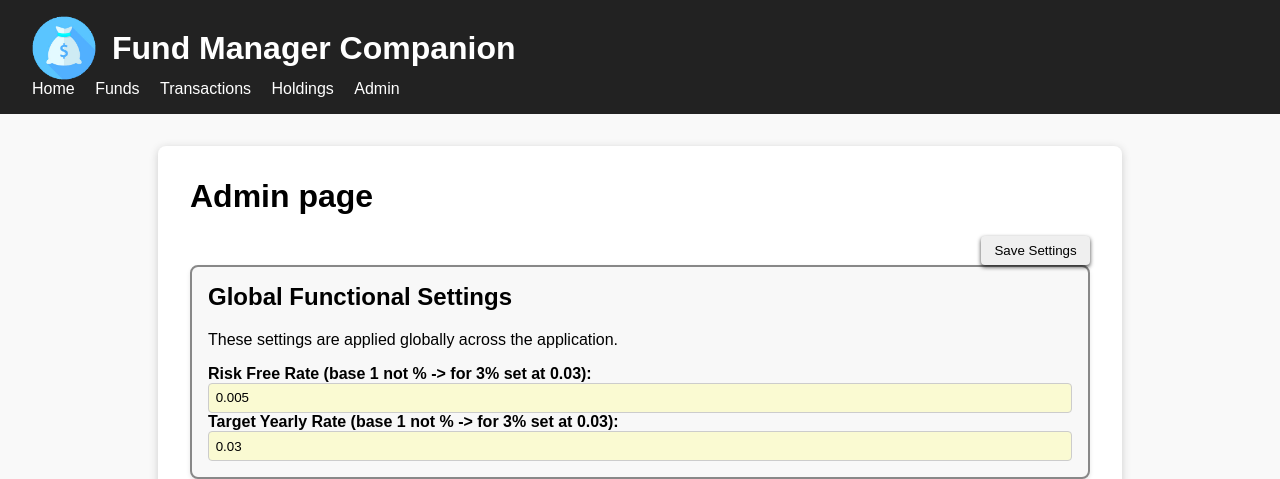
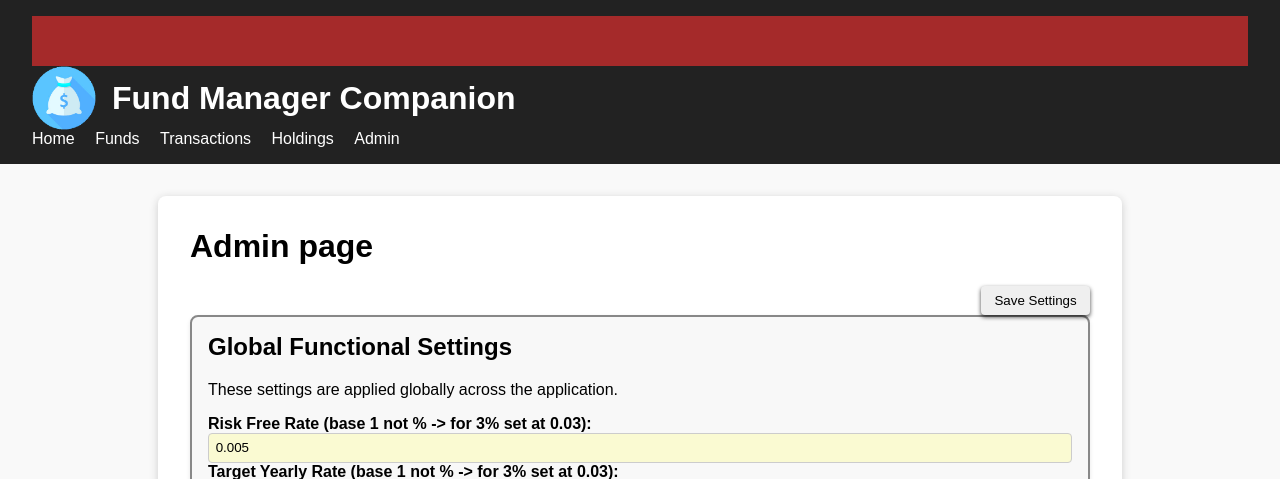
Before and after one commit to AlanFromJapan/FundManagerCompanion, a Flask app: page /admin in a window 1280 px wide. Shown: the top 479 px of the page. Run offline with Flask 3, Linux system fonts and the light colour scheme; data that the repository does not hold is empty.

Commit message:
Added marquee banner to differenciate prod and not prod

```diff
--- a/app.py
+++ b/app.py
@@ -1,5 +1,6 @@
 
 
+import os
 from flask import Flask, render_template, request, send_from_directory
 from config import conf
 
@@ -27,6 +28,11 @@
 app.register_blueprint(bp_holdings)
 app.register_blueprint(bp_newfund)
 
+
+@app.context_processor
+def inject_extra_context():
+    #For ALL the templates to have access to some common values
+    return dict(isProd=os.environ.get('FLASK_ENV','') == 'prod')
 
 @app.route('/favicon.ico')
 def favicon():
--- a/templates/master.html
+++ b/templates/master.html
@@ -49,6 +49,11 @@
 {%- endmacro %}
 
     <header>
+        {% if not isProd %}
+        <div style="background-color: brown; text-align: center; height: 50px;">
+            <marquee style="margin: 0;font-size: 32px;">DEV ENV - NOT PROD / DEV ENV - NOT PROD / DEV ENV - NOT PROD</marquee>
+        </div>
+        {% endif %}
         <div style="display: flex; align-items: center;">
             <img src="/favicon.png" alt="Favicon" style="width: 64px; margin-right: 1em;" />
             <h1 style="margin: 0;">Fund Manager Companion</h1>
```
